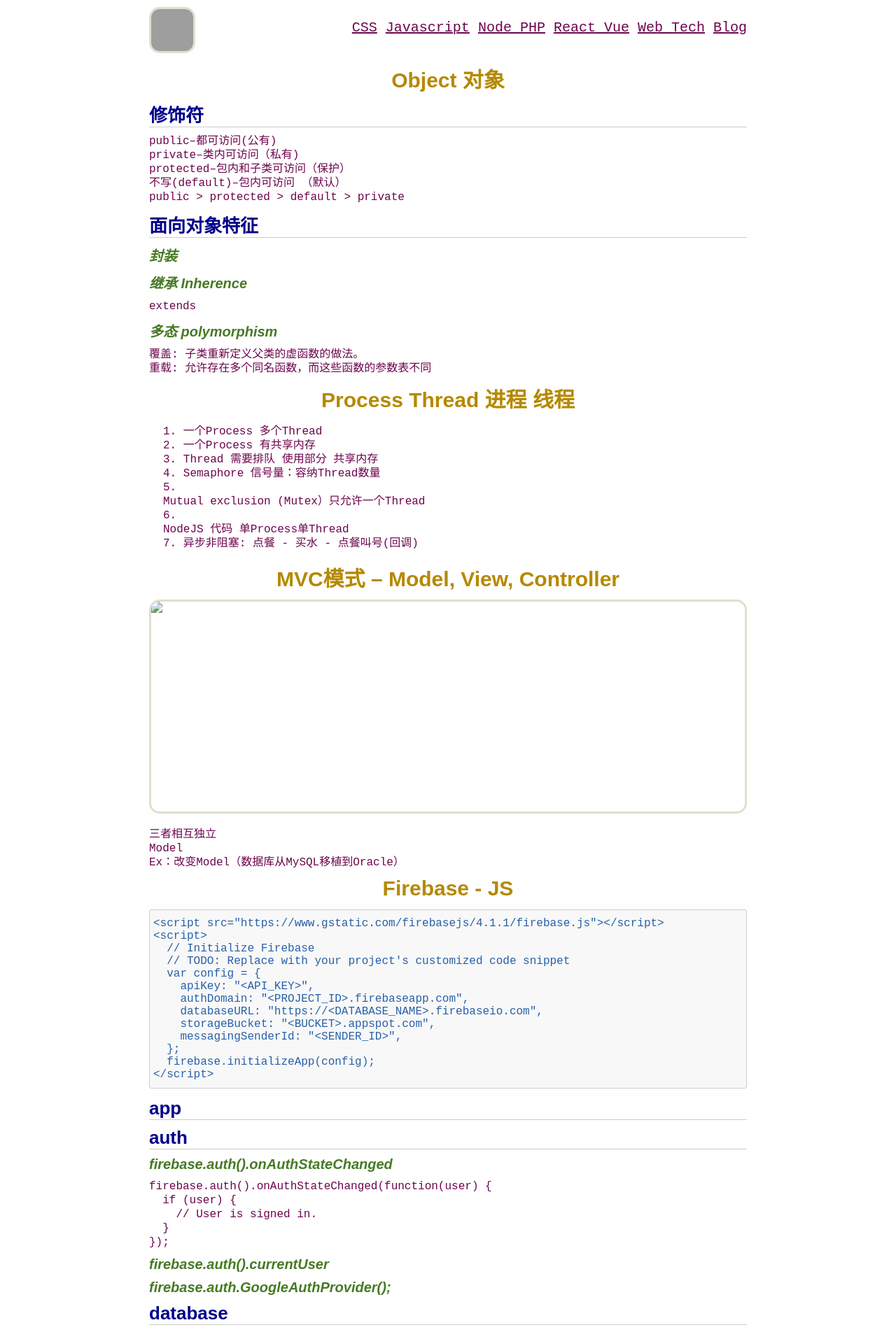
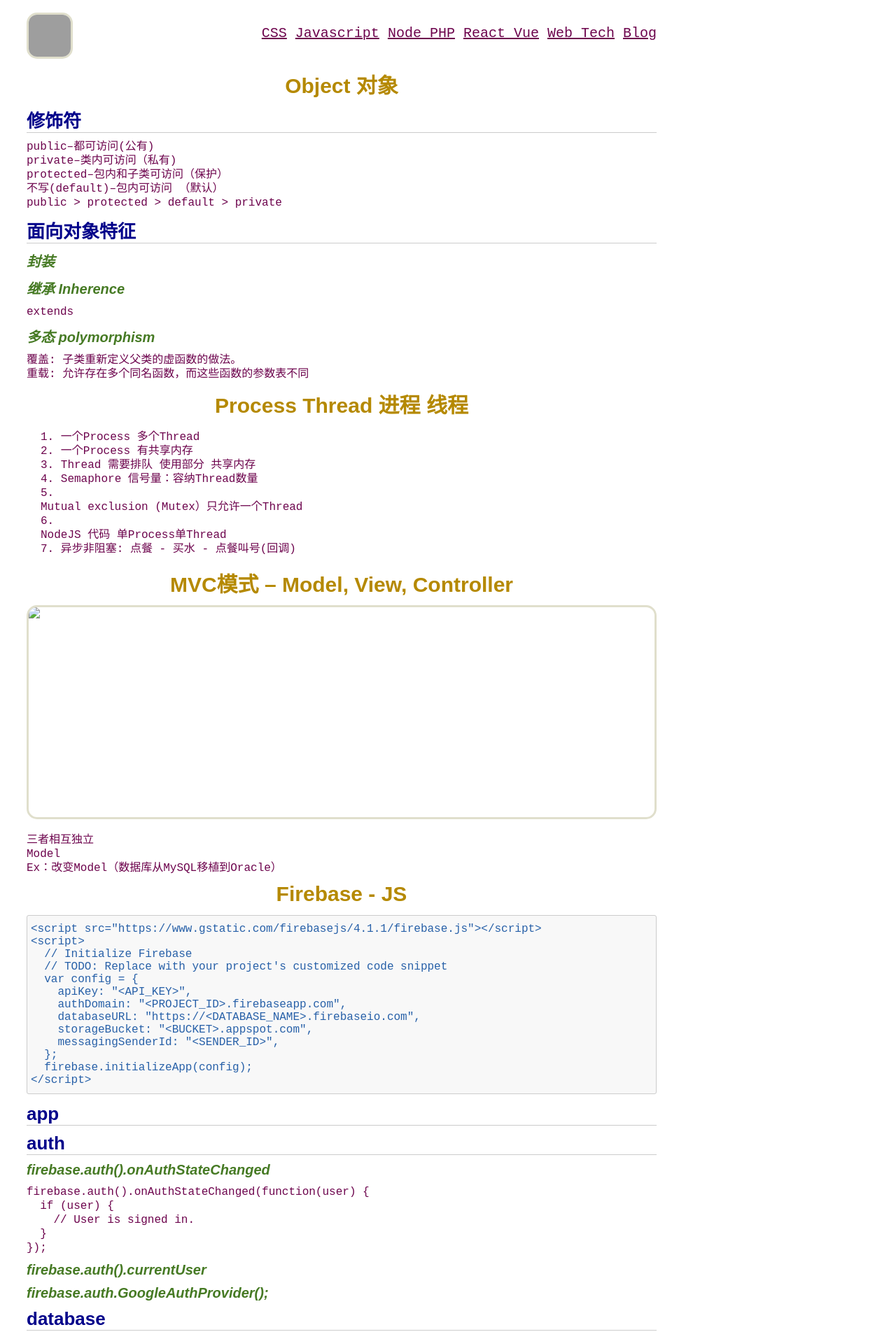
Before and after one commit to rfd3344a/rfd3344.github.io, a Jekyll site: the page built from notes/Web_Tech.md, in a window 1280 px wide. Shown: the top 1904 px of the page at 70% size. Built offline with Jekyll 4.4.1, drawn with Linux system fonts in a browser that asks for light colours; our own code applies the rules of GitHub Pages for plain Markdown files; grey boxes are pictures that could not be loaded.

Commit message:
Update notes.css

```diff
--- a/css/notes.css
+++ b/css/notes.css
@@ -163,12 +163,7 @@ table tr th :last-child, table tr td :last-child {
 * {
 	-webkit-print-color-adjust: exact;
 }
-@media screen and (min-width: 914px) {
-    body {
-        width: 854px;
-        margin:0 auto;
-    }
-}
+
 @media print {
 	table, pre {
 		page-break-inside: avoid;
```
